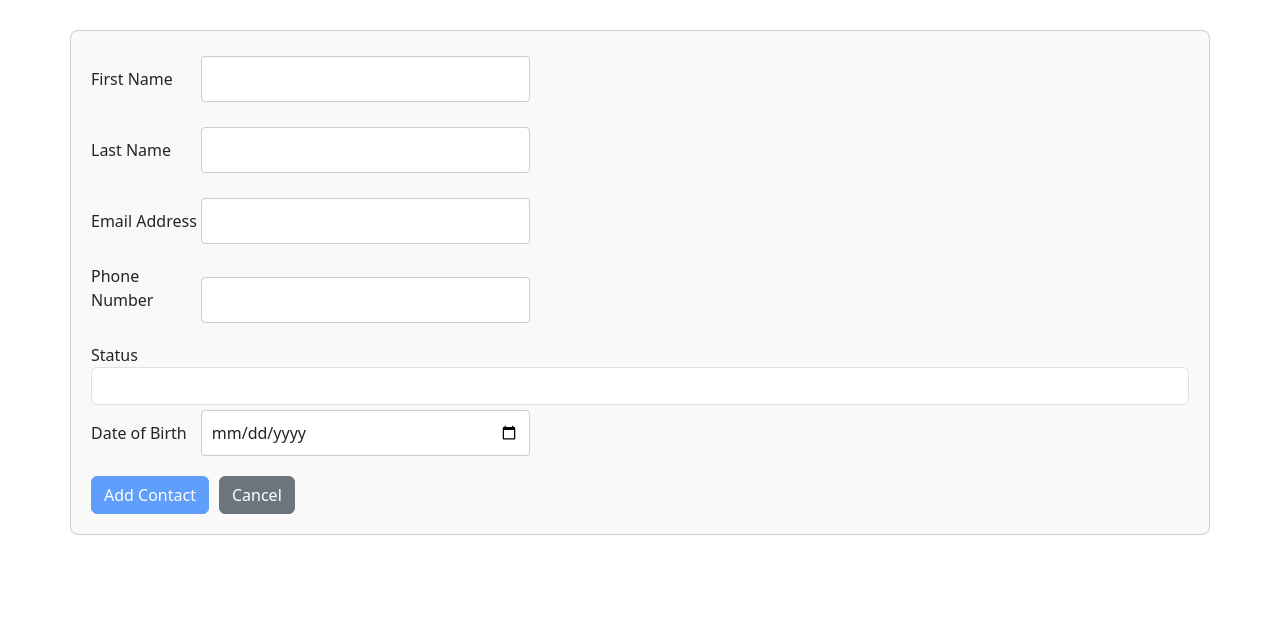
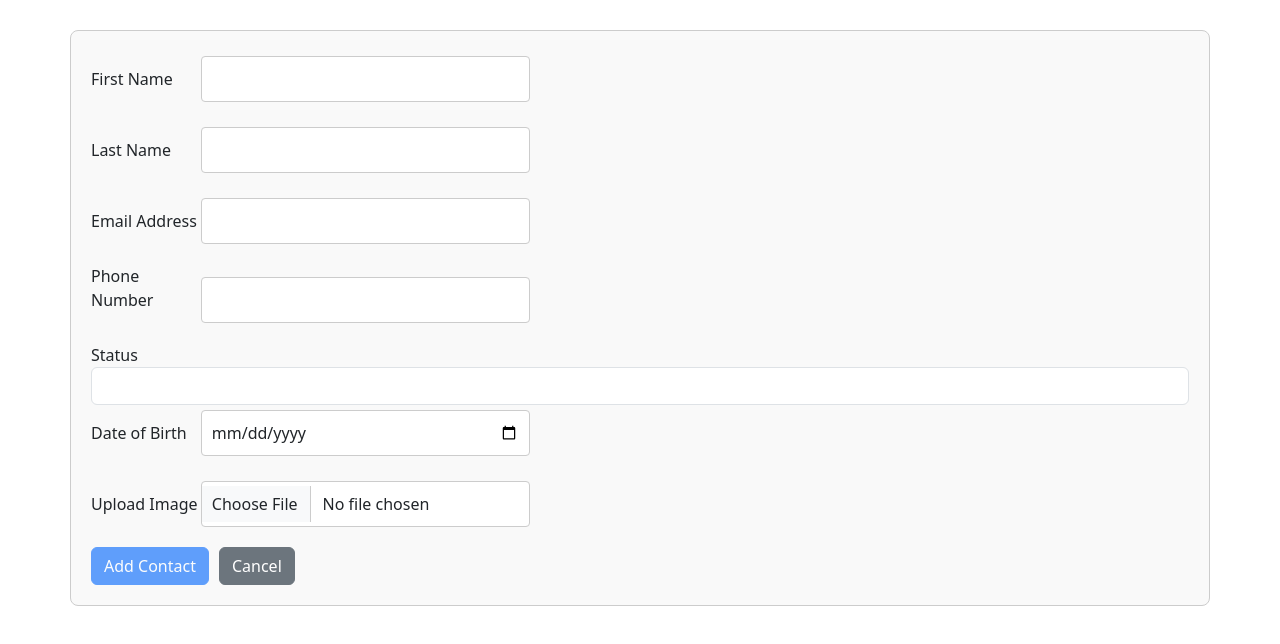
Before and after one commit to dougjasper2013/contactmanager2026, an Angular app: page /add in a window 1280 px wide. Shown: the top 644 px of the page. Built offline with nearby package versions, Linux system fonts and the light colour scheme.

Commit message:
File Upload In Progress

```diff
--- a/src/app/addcontacts/addcontacts.component.html
+++ b/src/app/addcontacts/addcontacts.component.html
@@ -56,6 +56,12 @@
                 required />
          </div>
 
+         <!-- Upload Image -->
+         <div class="form-group">
+            <label>Upload Image</label>
+            <input type="file" name="imageName" class="form-control" (change)="onFileSelected($event)" />
+         </div>
+
          <!-- Buttons -->
          <div class="form-group">
             <button type="submit" class="btn btn-primary" [disabled]="f.invalid">Add Contact</button>
--- a/src/app/addcontacts/addcontacts.component.ts
+++ b/src/app/addcontacts/addcontacts.component.ts
@@ -15,7 +15,7 @@ import { RouterModule, Router } from '@angular/router';
 })
 export class AddcontactsComponent implements OnInit {
 
-  contact: Contact = { firstName:'', lastName:'', emailAddress:'', phoneNumber:'', status:'', dob:'' };
+  contact: Contact = { firstName:'', lastName:'', emailAddress:'', phoneNumber:'', status:'', dob:'', imageName: '' };
 
   error = '';
   success = '';
@@ -54,4 +54,12 @@ export class AddcontactsComponent implements OnInit {
     this.success = '';
   }
 
+  onFileSelected(event: Event): void {
+
+  }
+
+  uploadFile(): void {
+
+  }
+
 }
--- a/src/app/contact.ts
+++ b/src/app/contact.ts
@@ -6,4 +6,5 @@ export interface Contact {
     phoneNumber?: string;
     status?: string;
     dob?: string;
+    imageName?: string;
 }
```
